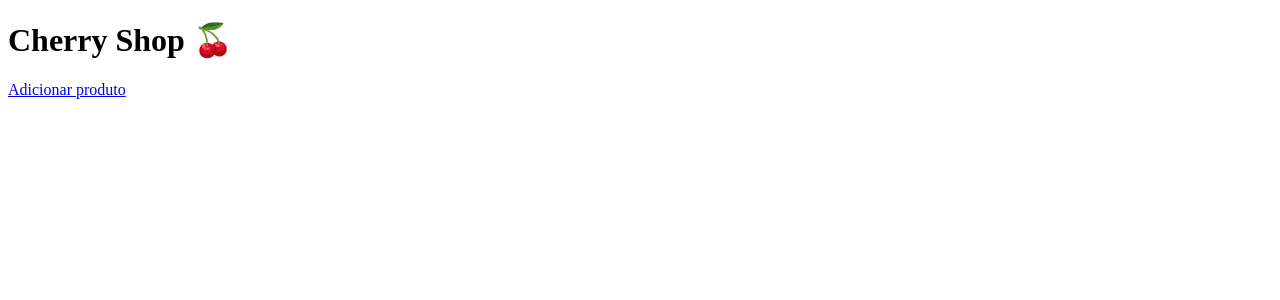
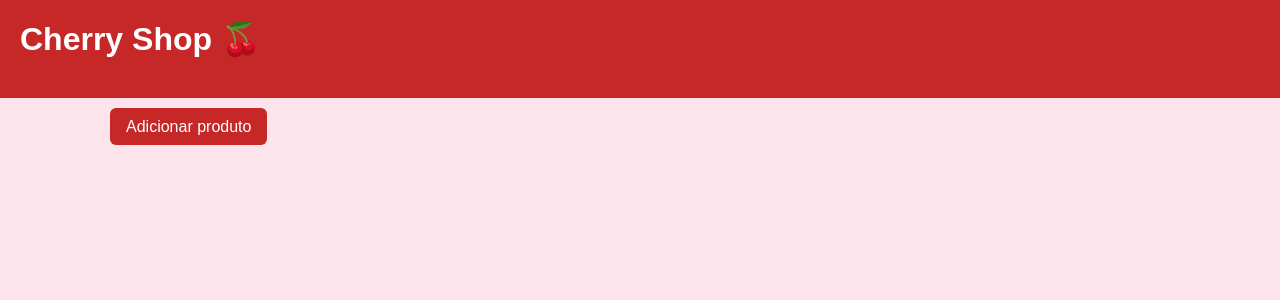
Before and after one commit to SocorroBorges/cherry-shop-v2, a Flask app: page / in a window 1280 px wide. Shown: the top 300 px of the page. Run offline with Flask 3, Linux system fonts and the light colour scheme.

Commit message:
feat: implement organized CSS structure and Cherry Shop color palette

```diff
--- /dev/null
+++ b/app/static/css/base.css
@@ -0,0 +1,23 @@
+@import url(variables.css);
+
+*{
+    margin: 0;
+    padding: 0;
+    box-sizing: border-box;
+}
+
+body{
+    font-family: Arial, Helvetica, sans-serif;
+    background-color: var(--rosa-claro);
+    color: var(--cinza-texto);
+}
+
+h1{
+
+    margin-bottom: 20px;
+}
+
+a{
+    text-decoration: none;
+    color: var(--verde-folha);
+}
--- /dev/null
+++ b/app/static/css/components.css
@@ -0,0 +1,32 @@
+@import url(variables.css);
+
+.card{
+    background: var(--branco);
+    border-radius: 10px;
+    padding: 20px;
+    box-shadow: var(--sombra-leve);
+}
+
+.card h2{
+    color: var(--vermelho-cereja);
+    font-size: 18px;
+}
+
+.price{
+    color: var(--verde-folha);
+    font-weight: bold;
+    margin-top: 10px;
+}
+
+.btn{
+    background: var(--vermelho-cereja);
+    color: var(--branco);
+    padding: 10px 16px;
+    border: none;
+    border-radius: 6px;
+    cursor: pointer;
+}
+
+.btn:hover{
+    background: #a91f1f;
+}
--- /dev/null
+++ b/app/static/css/layout.css
@@ -0,0 +1,20 @@
+@import url(variables.css);
+
+.container{
+    max-width: 1100px;
+    margin: auto;
+    padding: 20px;
+}
+
+.header{
+    background-color: var(--vermelho-cereja);
+    color: var(--branco);
+    padding: 20px;
+}
+
+.products{
+    display: grid;
+    grid-template-columns: repeat(auto-fit,minmax(220px,1fr));
+    gap: 20px;
+    margin-top: 20px;
+}
--- /dev/null
+++ b/app/static/css/variables.css
@@ -0,0 +1,11 @@
+:root {
+    --vermelho-cereja: #c62828;
+    --rosa-suave: #f48fb1;
+    --rosa-claro: #fde4ec;
+    --verde-folha: #2e7d32;
+
+    --branco: #ffffff;
+    --cinza-texto: #333333;
+
+    --sombra-leve: 0 4px 10px rgba(0,0,0,0.08);
+}
--- a/app/templates/add_product.html
+++ b/app/templates/add_product.html
@@ -1,6 +1,9 @@
 <!DOCTYPE html>
 <html>
     <head>
+        <link rel="stylesheet" href="{{ url_for('static', filename='css/base.css') }}">
+        <link rel="stylesheet" href="{{ url_for('static', filename='css/layout.css') }}">
+        <link rel="stylesheet" href="{{ url_for('static', filename='css/components.css') }}">
         <title>Adicionar Produto</title>
     </head>
     <body>
--- a/app/templates/home.html
+++ b/app/templates/home.html
@@ -1,20 +1,40 @@
 <!DOCTYPE html>
 <html>
 <head>
+    <link rel="stylesheet" href="{{ url_for('static', filename='css/base.css') }}">
+    <link rel="stylesheet" href="{{ url_for('static', filename='css/layout.css') }}">
+    <link rel="stylesheet" href="{{ url_for('static', filename='css/components.css') }}">
     <title>Cherry Shop</title>
 </head>
 <body>
 
+<header class="header">
     <h1>Cherry Shop 🍒</h1>
+</header>
 
-    <a href="/add-product">Adicionar produto</a>
+<div class="container">
 
-    {% for product in products %}
-        <div>
-            <h2>{{ product.name }}</h2>
-            <p>{{ product.description }}</p>
-            <strong>R$ {{ product.price }}</strong>
-        </div>
-    {% endfor %}
+<a class="btn" href="/add-product">Adicionar produto</a>
+
+<div class="products">
+
+{% for product in products %}
+
+<div class="card">
+
+    <h2>{{ product.name }}</h2>
+
+    <p>{{ product.description }}</p>
+
+<div class="price">
+R$ {{ product.price }}
+</div>
+
+</div>
+
+{% endfor %}
+</div>
+</div>
+
 </body>
 </html>
```
